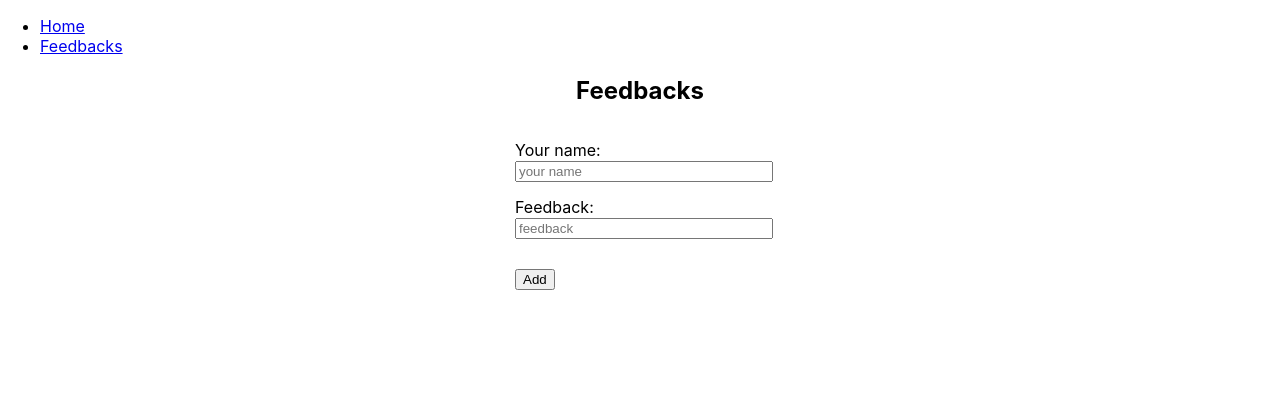
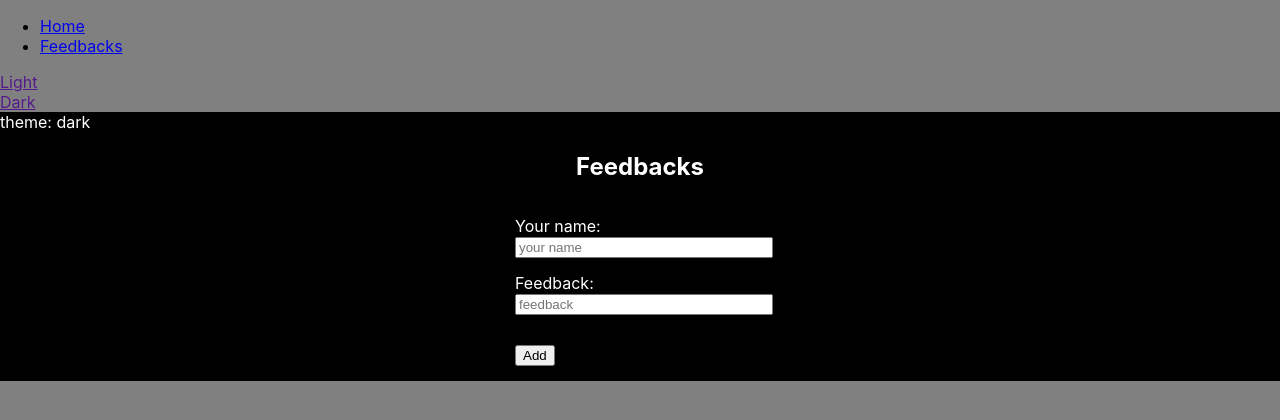
Before and after one commit to js-myfreedom/practice-1207, a React (Create React App) app: page /feedbacks in a window 1280 px wide. Shown: the top 420 px of the page. Built offline with nearby package versions, Linux system fonts and the light colour scheme.

Commit message:
add context api, logic to toggle theme

```diff
--- a/src/components/App/App.js
+++ b/src/components/App/App.js
@@ -7,9 +7,22 @@ import {
   Route,
   Link
 } from "react-router-dom";
+import { ThemeContext } from '../../utils/ThemeContext';
+import { useState } from 'react';
+import config from '../../utils/config';
 
 function App() {
+
+  const [theme, setTheme] = useState(config.defaultTheme);
+
+  const changeTheme = (value) => {
+    setTheme(value);
+  }
+
+  document.body.className = theme;
+
   return (
+    <ThemeContext.Provider value={theme}>
       <Router>
         <div>
           <nav>
@@ -22,6 +35,9 @@ function App() {
               </li>
             </ul>
           </nav>
+          <Link onClick={() => changeTheme('light')}>Light</Link>
+          <br/>
+          <Link onClick={() => changeTheme('dark')}>Dark</Link>
 
           {/* A <Switch> looks through its children <Route>s and
               renders the first one that matches the current URL. */}
@@ -35,6 +51,7 @@ function App() {
           </Switch>
         </div>
       </Router>
+    </ThemeContext.Provider>
   );
 }
 
--- a/src/components/Feedback/Feedback.js
+++ b/src/components/Feedback/Feedback.js
@@ -1,8 +1,13 @@
-import React from 'react';
+import React, { useContext } from 'react';
 import PropTypes from 'prop-types';
+import { ThemeContext } from '../../utils/ThemeContext';
 
 export function Feedback({name = 222, feedback}) {
-    return <>{name} :: {feedback}</>
+    const theme = useContext(ThemeContext);
+
+    return <>
+    {name} :: {feedback} :: {theme}
+    </>
 }
 
 Feedback.defaultProps = {
--- a/src/components/Feedbacks/Feedbacks.js
+++ b/src/components/Feedbacks/Feedbacks.js
@@ -1,6 +1,7 @@
 import styles from './Feedbacks.module.scss';
-import { useState } from 'react';
+import { useState, useContext } from 'react';
 import { Feedback } from '../Feedback/Feedback';
+import { ThemeContext } from '../../utils/ThemeContext';
 
 function Feedbacks({ linkText, editText }) {
     const [feedbacks, setFeedbacks] = useState(JSON.parse(localStorage.getItem('feedbacks')) || []);
@@ -18,9 +19,11 @@ function Feedbacks({ linkText, editText }) {
         evt.target.elements.feedback.value = '';
     }
 
+    const theme = useContext(ThemeContext);
 
     return (
-        <>
+        <div className={`${styles.wrapper} ${styles[theme]}`}>
+            theme: {theme}
             <h2 style={{ textAlign: 'center' }}>Feedbacks</h2>
             <div style={{
                 width: "250px",
@@ -45,7 +48,7 @@ function Feedbacks({ linkText, editText }) {
                 return <div key={idx}>
                 <Feedback name={name} feedback={feedback} />
             </div>})}
-        </>
+        </div>
     );
 }
 
--- a/src/components/Feedbacks/Feedbacks.module.scss
+++ b/src/components/Feedbacks/Feedbacks.module.scss
@@ -7,3 +7,17 @@ form.addFeedbackForm {
       width: 100%;
     }
   }
+
+  .wrapper {
+    font-size: 16px;
+
+    &.dark {
+      color: white;
+      background: black;
+    }
+
+    &.light {
+      color: black;
+      background: white;
+    }
+  }
--- a/src/index.css
+++ b/src/index.css
@@ -7,6 +7,14 @@ body {
   -moz-osx-font-smoothing: grayscale;
 }
 
+body.dark {
+  background: grey;
+}
+
+body.light {
+  background: lightgoldenrodyellow;
+}
+
 code {
   font-family: source-code-pro, Menlo, Monaco, Consolas, 'Courier New',
     monospace;
--- /dev/null
+++ b/src/utils/ThemeContext.js
@@ -0,0 +1,15 @@
+import React from 'react';
+
+// export const themes = {
+//   light: {
+//     color: "black",
+//     background: "#eeeeee"
+//   },
+//   dark: {
+//     color: "white",
+//     background: "#222222"
+//   },
+//   theme: "light",
+// };
+
+  export const ThemeContext = React.createContext();
--- /dev/null
+++ b/src/utils/config.js
@@ -0,0 +1,5 @@
+const config = {
+    defaultTheme: 'dark'
+}
+
+export default config;
```
Lines whose indentation alone changed are shown as unchanged.
